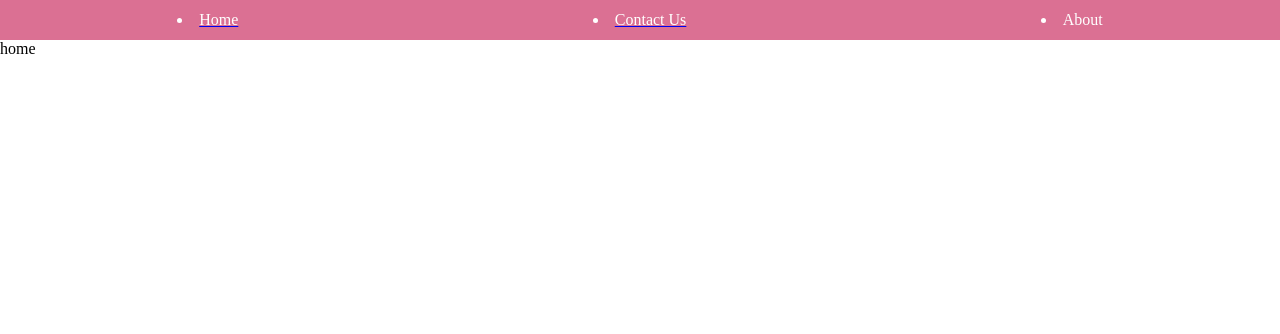
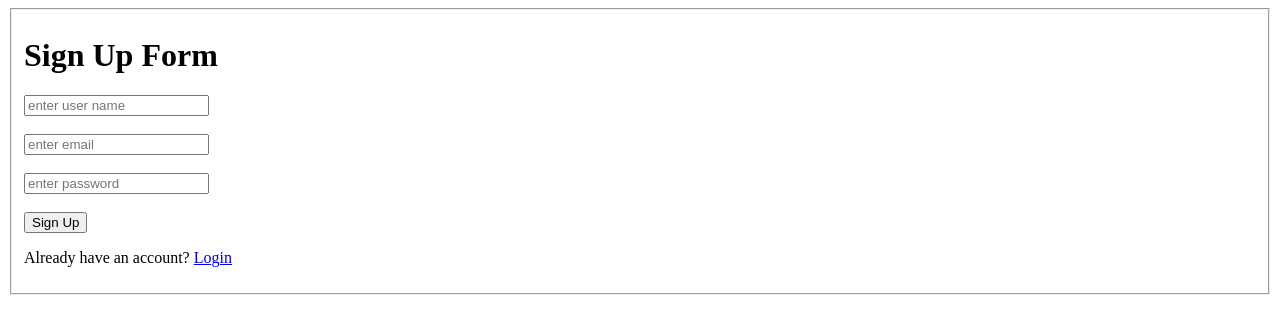
Before and after one commit to Afroz-215/Learn-React, a React (Vite) app in the folder my-react-app/: page / in a window 1280 px wide. Shown: the top 334 px of the page. Built offline with nearby package versions, Linux system fonts and the light colour scheme.

Commit message:
Login/SignUp page

```diff
--- a/my-react-app/src/App.jsx
+++ b/my-react-app/src/App.jsx
@@ -67,22 +67,41 @@
 
 // export default App
 
+// import React from 'react'
+// import Navbar from './Navbar'
+// import Home from './Home'
+// import Contact from './Contact'
+// import { Route,Routes } from 'react-router-dom'
+
+// const App = () => {
+//   return (
+//     <>
+
+//     <Navbar/>
+//     <Routes>
+//       <Route path='/' element={<Home/>} />
+//       <Route path='/contact' element={<Contact/>} />
+//     </Routes>
+//     </>
+//   )
+// }
+
+// export default App
+
+
 import React from 'react'
-import Navbar from './Navbar'
-import Home from './Home'
-import Contact from './Contact'
+import SignUp from './SignUp'
+import Login from './Login'
 import { Route,Routes } from 'react-router-dom'
 
 const App = () => {
   return (
-    <>
-
-    <Navbar/>
-    <Routes>
-      <Route path='/' element={<Home/>} />
-      <Route path='/contact' element={<Contact/>} />
-    </Routes>
-    </>
+    <div>
+      <Routes>
+        <Route path='/' element={<SignUp/>}   />
+        <Route path='/login' element={<Login/>} />
+      </Routes>
+    </div>
   )
 }
 
--- /dev/null
+++ b/my-react-app/src/Login.jsx
@@ -0,0 +1,25 @@
+import React from 'react'
+import { Link } from 'react-router-dom'
+
+const Login = () => {
+  return (
+    <div>
+         <fieldset>
+            <h1>Login Form</h1>
+                <form action="">
+                    <input type="text" placeholder='enter email' />
+                    <br />
+                    <br />
+                    <input type="password" placeholder='enter password' />
+                    <br />
+                    <br />
+                    <button type="submit">Login</button>
+                    <br />
+                </form>
+                <p>Don't have an account? <Link to='/'>Sign Up</Link></p>
+            </fieldset>
+    </div>
+  )
+}
+
+export default Login
--- /dev/null
+++ b/my-react-app/src/SignUp.jsx
@@ -0,0 +1,28 @@
+import React from 'react'
+import { Link } from 'react-router-dom'
+
+const SignUp = () => {
+    return (
+        <div>
+            <fieldset>
+                <h1>Sign Up Form</h1>
+                <form action="">
+                    <input type="text" placeholder='enter user name' />
+                    <br />
+                    <br />
+                    <input type="text" placeholder='enter email' />
+                    <br />
+                    <br />
+                    <input type="password" placeholder='enter password' />
+                    <br />
+                    <br />
+                    <button type="submit">Sign Up</button>
+                    <br />
+                </form>
+                <p>Already have an account? <Link to='/Login'>Login</Link></p>
+            </fieldset>
+        </div>
+    )
+}
+
+export default SignUp
```
